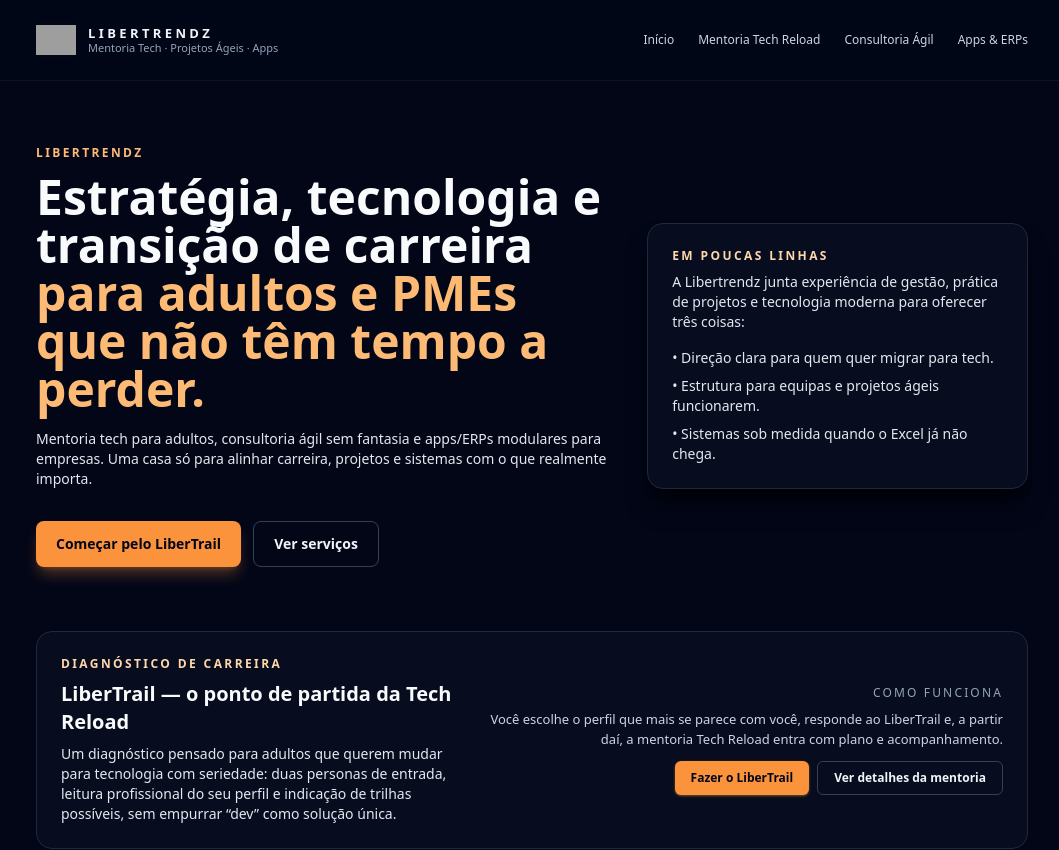
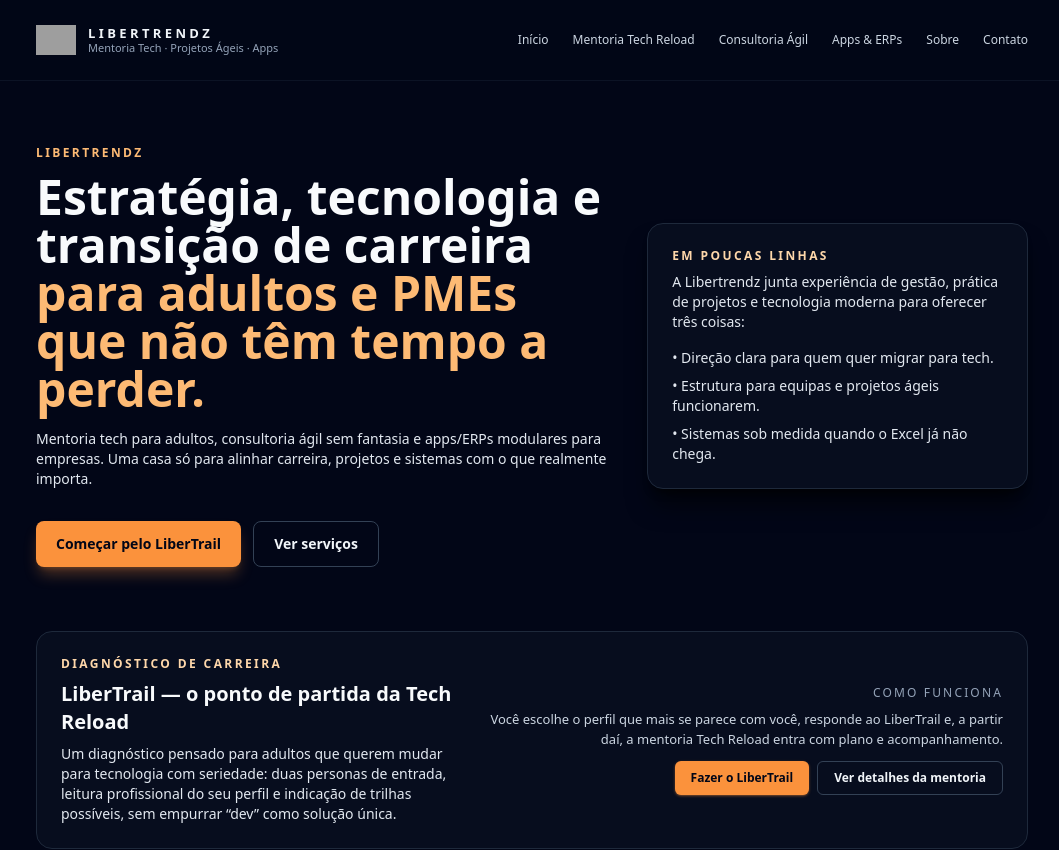
Before and after one commit to libertrendz/libertrendz-site, a Next.js app: page / in a window 1280 px wide. Shown: the top 850 px of the page, without its empty margins (108-1167 px from the left). Built offline with nearby package versions, Linux system fonts and the light colour scheme; grey boxes are pictures that could not be loaded.

Commit message:
Add 'Sobre' and 'Contato' links to layout

```diff
--- a/app/layout.tsx
+++ b/app/layout.tsx
@@ -58,6 +58,12 @@ export default function RootLayout({
               <a href="/apps" className="hover:text-accent-400">
                 Apps & ERPs
               </a>
+              <a href="/sobre" className="hover:text-accent-400">
+                Sobre
+              </a>
+              <a href="/contato" className="hover:text-accent-400">
+                Contato
+              </a>
             </nav>
           </div>
         </header>
```
